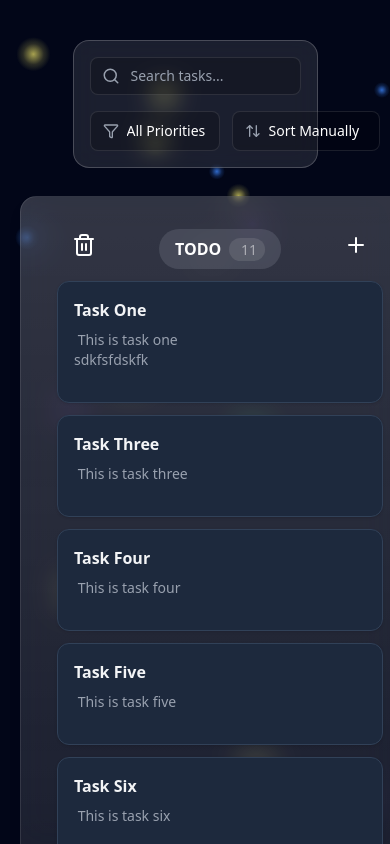
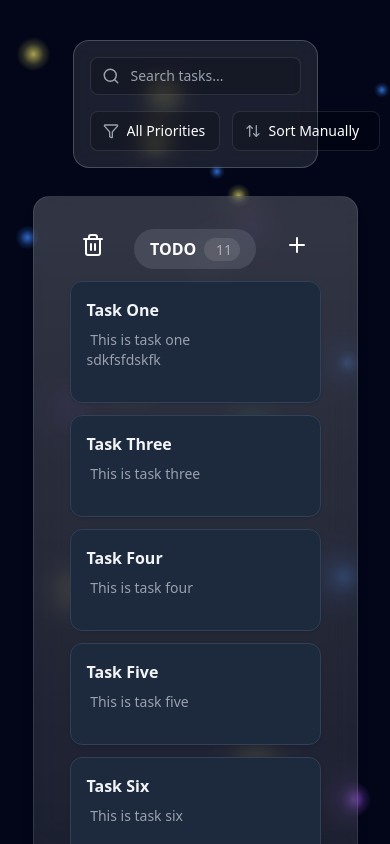
Before and after one commit to AliAlmasiZ/Kanban, a React (Vite) app: page / in a window 390 px wide. Built offline with nearby package versions, Linux system fonts and the light colour scheme.

Commit message:
fix: responsive layout

```diff
--- a/src/components/Column.tsx
+++ b/src/components/Column.tsx
@@ -42,7 +42,13 @@ export default function Column({
   return (
     <div
       ref={setNodeRef}
-      className={`relative flex flex-col min-w-100 h-[80vh] m-5 p-6 shadow-lg rounded-2xl border bg-gray-100/80 border-gray-200 text-gray-800 dark:bg-white/10 dark:border-white/10 dark:text-white dark:bg-linear-to-b dark:from-white/10 dark:to-transparent transition-all duration-300 backdrop-blur-lg items-center overflow-hidden shrink-0 ${isOver ? 'bg-green-50/50 border-green-400/50 scale-[1.02] dark:bg-white/20' : 'hover:bg-gray-200/50 hover:border-gray-300 dark:hover:bg-white/5 dark:hover:border-white/20'}`}
+      className={`relative flex flex-col h-[80vh] m-5 p-6
+        w-10/12 md:min-w-100 md:max-w-110
+      shadow-lg rounded-2xl border bg-gray-100/80 border-gray-200 text-gray-800
+       dark:bg-white/10 dark:border-white/10 dark:text-white dark:bg-linear-to-b dark:from-white/10 dark:to-transparent
+       transition-all duration-300 backdrop-blur-lg items-center overflow-hidden shrink-0
+        ${isOver ? 'bg-green-50/50 border-green-400/50 scale-[1.02] dark:bg-white/20' :
+         'hover:bg-gray-200/50 hover:border-gray-300 dark:hover:bg-white/5 dark:hover:border-white/20'}`}
       // className={`relative flex flex-col min-w-100 h-[80vh] m-5 p-6
       // bg-white/10 shadow-lg rounded-2xl border border-white/10
       //   transition-all duration-300 backdrop-blur-lg text-white bg-linear-to-b from-white/10 to-transparent
--- a/src/pages/Home.tsx
+++ b/src/pages/Home.tsx
@@ -435,7 +435,7 @@ export default function Home() {
         onDragEnd={handleDragEnd}
       >
         {/* <div className="container mx-auto pb-16  gap-5 h-full grid grid-cols-1 lg:grid-cols-3 items-stretch"> */}
-        <div className="container mx-auto pb-16 h-full flex  gap-5 items-start overflow-x-auto overflow-y-hidden no-scrollbar">
+        <div className="container mx-auto pb-16 h-full flex flex-col md:flex-row w-full gap-5 items-center md:items-start overflow-x-hidden overflow-y-auto md:overflow-x-auto md:overflow-y-hidden no-scrollbar">
           {filteredColumns.map((column) => (
             <Column
               column={column}
```
